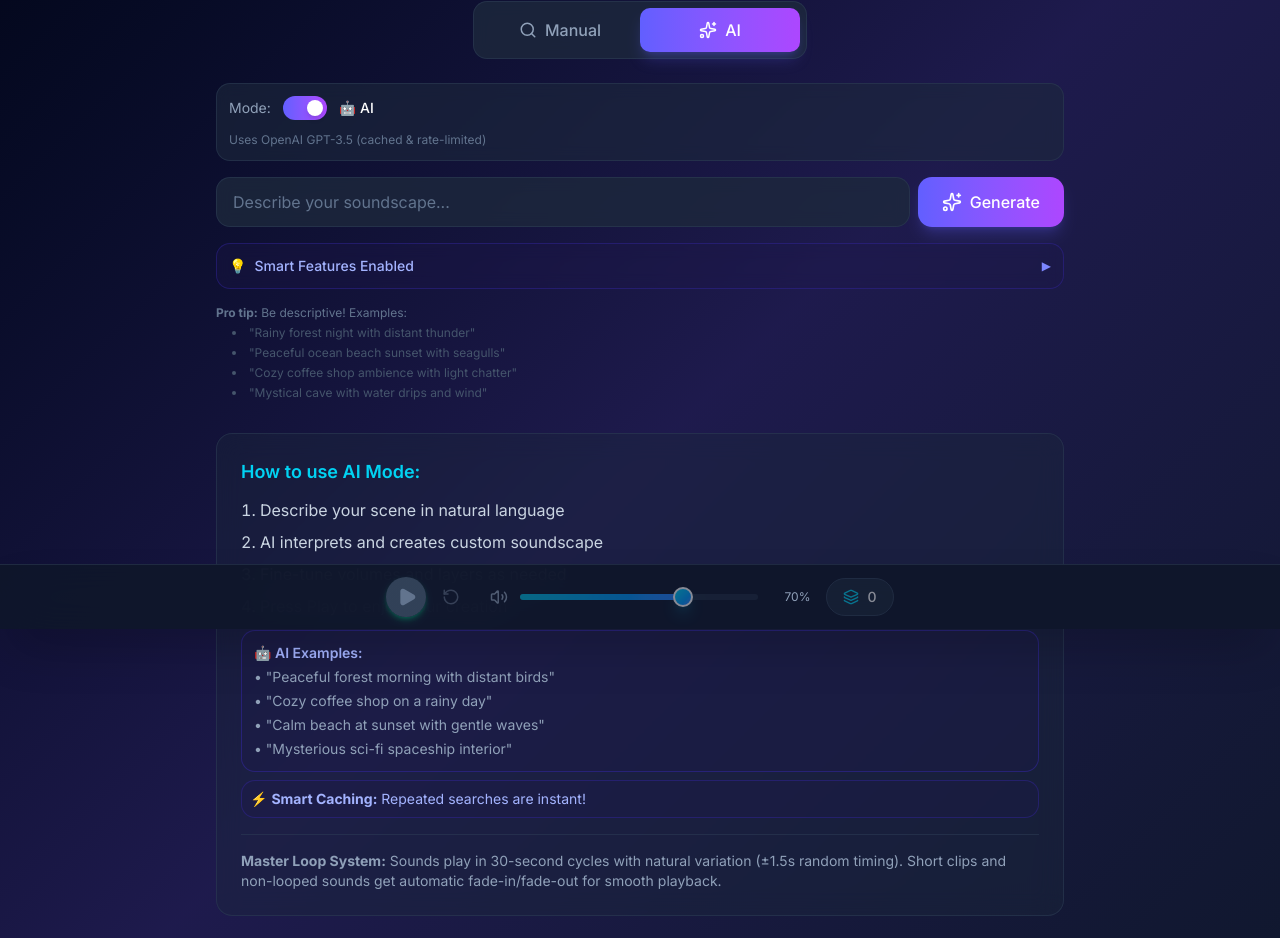
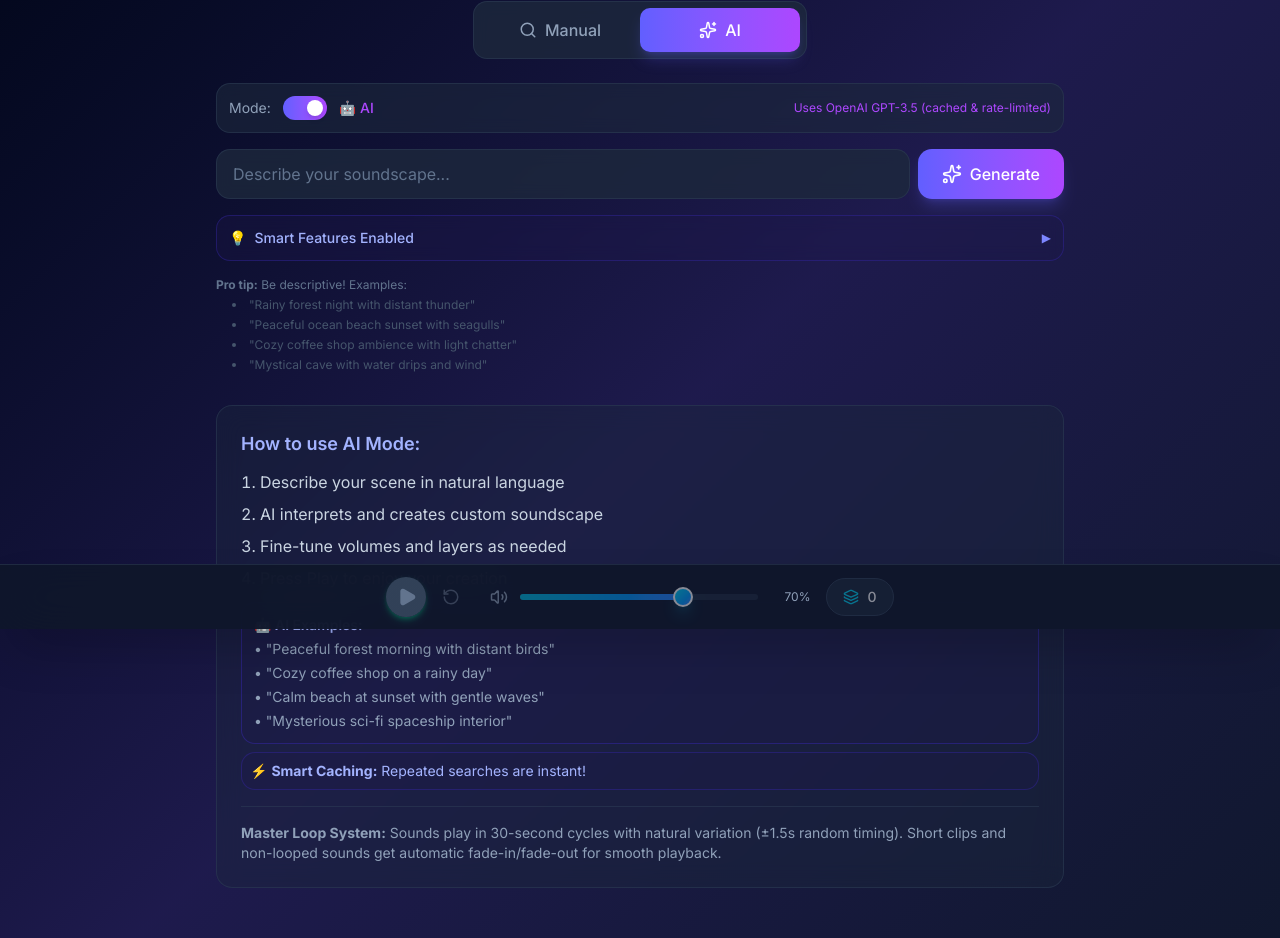
Before and after one commit to Benckert/ambianceAi, a Next.js app in the folder soundscape-app/: page / in a window 1280 px wide. Shown: the part 171-1109 px from the top of the page. Built offline with nearby package versions, Linux system fonts and the light colour scheme.

Commit message:
updates text colors

```diff
--- a/soundscape-app/src/app/page.tsx
+++ b/soundscape-app/src/app/page.tsx
@@ -111,7 +111,15 @@ export default function Home() {
 
         {/* Instructions */}
         <div className="bg-slate-800/40 backdrop-blur-md border border-slate-700/50 rounded-2xl p-4 sm:p-6">
-          <h3 className="text-base sm:text-lg font-semibold text-cyan-400 mb-3">
+          <h3
+            className={`text-base sm:text-lg font-semibold mb-3 ${
+              currentMode === "manual"
+                ? "text-cyan-300"
+                : currentMode === "template"
+                ? "text-emerald-300"
+                : "text-indigo-300"
+            }`}
+          >
             How to use{" "}
             {currentMode === "manual"
               ? "Manual Search"
@@ -242,7 +250,13 @@ export default function Home() {
               href="https://freesound.org"
               target="_blank"
               rel="noopener noreferrer"
-              className="text-cyan-400 hover:text-cyan-300 transition-colors"
+              className={`font-medium bg-gradient-to-r bg-clip-text text-transparent transition-all ${
+                currentMode === "manual"
+                  ? "from-cyan-500 to-blue-500 hover:from-cyan-400 hover:to-blue-400"
+                  : currentMode === "template"
+                  ? "from-emerald-500 to-teal-500 hover:from-emerald-400 hover:to-teal-400"
+                  : "from-indigo-500 to-purple-500 hover:from-indigo-400 hover:to-purple-400"
+              }`}
             >
               FreeSound.org
             </a>
--- a/soundscape-app/src/components/AIPromptInput.tsx
+++ b/soundscape-app/src/components/AIPromptInput.tsx
@@ -237,7 +237,7 @@ export const AIPromptInput = ({ onModeChange }: AIPromptInputProps) => {
   return (
     <div className="space-y-4">
       {/* Mode Toggle */}
-      <div className="flex flex-col gap-3 p-3 bg-slate-800/60 backdrop-blur-sm rounded-xl border border-slate-700/50">
+      <div className="p-3 bg-slate-800/60 backdrop-blur-sm rounded-xl border border-slate-700/50">
         <div className="flex items-center justify-between gap-3">
           <div className="flex items-center gap-2 sm:gap-3">
             <span className="text-xs sm:text-sm text-slate-400">Mode:</span>
@@ -256,16 +256,24 @@ export const AIPromptInput = ({ onModeChange }: AIPromptInputProps) => {
                 }`}
               />
             </button>
-            <span className="text-xs sm:text-sm font-medium text-white">
+            <span
+              className={`text-xs sm:text-sm font-medium ${
+                useSimpleMode ? "text-teal-500" : "text-purple-500"
+              }`}
+            >
               {useSimpleMode ? "🎨 Template" : "🤖 AI"}
             </span>
           </div>
+          <p
+            className={`text-xs ${
+              useSimpleMode ? "text-teal-500" : "text-purple-500"
+            } hidden sm:block`}
+          >
+            {useSimpleMode
+              ? "Uses predefined templates (free)"
+              : "Uses OpenAI GPT-3.5 (cached & rate-limited)"}
+          </p>
         </div>
-        <p className="text-xs text-slate-500">
-          {useSimpleMode
-            ? "Uses predefined templates (free)"
-            : "Uses OpenAI GPT-3.5 (cached & rate-limited)"}
-        </p>
       </div>
 
       {/* Rate Limit Info Banner - Removed from here */}
```
